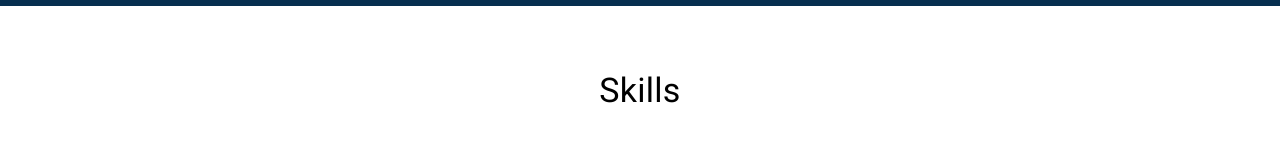
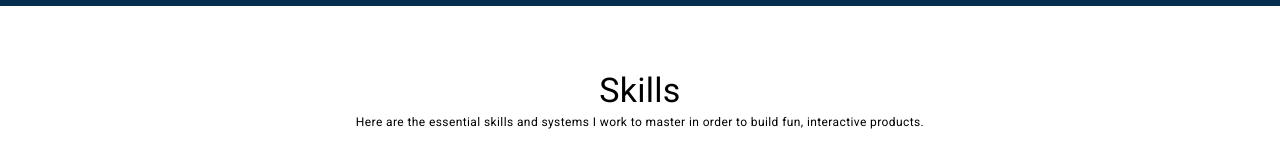
Before and after one commit to Patrick-Dolan/portfolio-v2, a React (Create React App) app: page / in a window 1280 px wide. Shown: the part 612-756 px from the top of the page. Built offline with nearby package versions, Linux system fonts and the light colour scheme.

Commit message:
update: add box and caption to header section

```diff
--- a/src/components/page/Skills.js
+++ b/src/components/page/Skills.js
@@ -15,7 +15,10 @@ const Skills = () => {
   return (
     <div id="skills">
       <Container maxWidth="xl" sx={{py: "4em"}} >
-        <Typography variant="h4" sx={{textAlign: "center", mb: "1em"}}>Skills</Typography>
+        <Box sx={{textAlign: "center", mb: "2em"}}>
+          <Typography variant="h4">Skills</Typography>
+          <Typography variant="caption">Here are the essential skills and systems I work to master in order to build fun, interactive products. </Typography>
+        </Box>
         <Grid container direction="row" justifyContent={"center"} spacing={6}>
           <Grid item>
             <Box sx={boxSize}>
```
